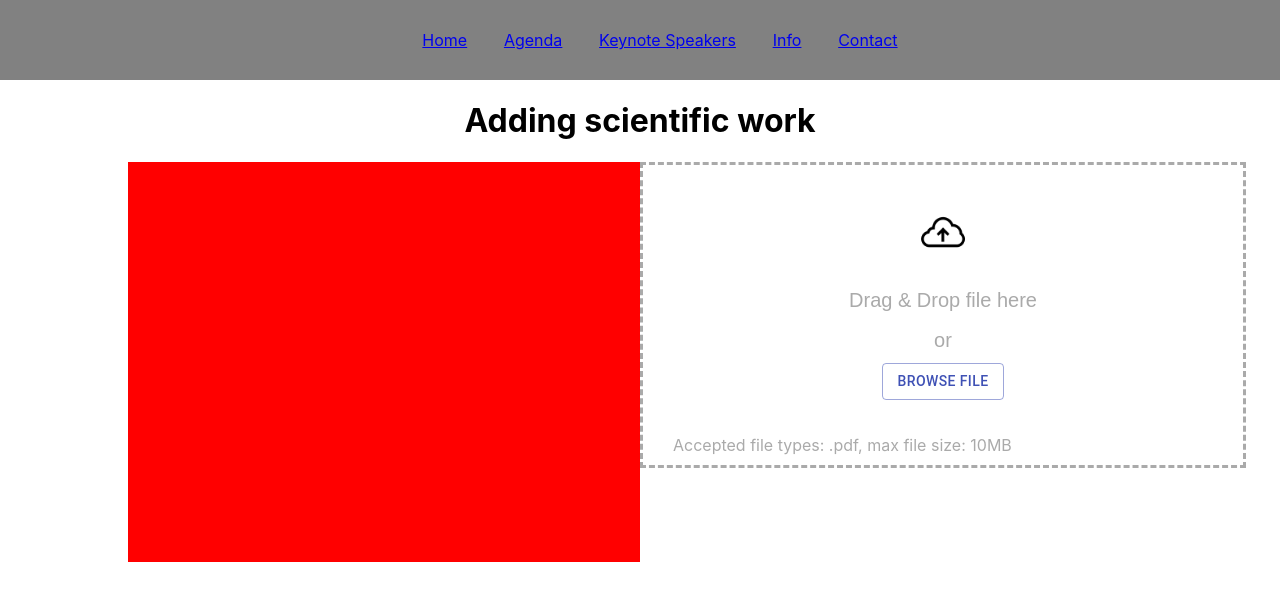
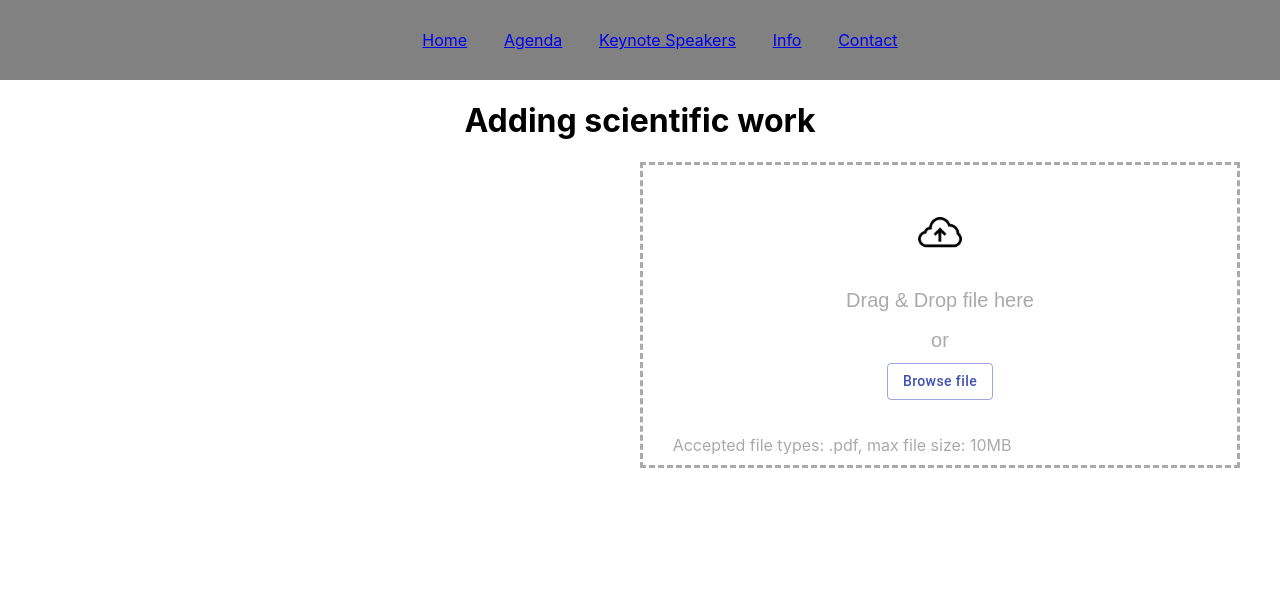
Before and after one commit to WyimaginowaneKoniki/Kongres, a React (Create React App) app in the folder web-client/: page /adding-work in a window 1280 px wide. Shown: the top 600 px of the page. Built offline with nearby package versions, Linux system fonts and the light colour scheme.

Commit message:
Add preview of added file.

```diff
--- a/web-client/src/components/DropZone.jsx
+++ b/web-client/src/components/DropZone.jsx
@@ -1,18 +1,17 @@
-import React from 'react';
+import React, { useState } from 'react';
 import { makeStyles } from '@material-ui/core/styles';
 import uploadIcon from '../images/upload.png';
+import pdfIcon from '../images/pdf-icon.png';
 import Button from '@material-ui/core/Button';
 import Box from '@material-ui/core/Box';
 
 function DropZone() {
     const styles = makeStyles({
         container: {
-            // display: 'block',
-            // justifyContent: 'center',
+            width: '600px',
         },
         dropContainer: {
             margin: '0px',
-            width: '600px',
             height: '300px',
             border: '3px dashed #aaaaaa',
         },
@@ -44,11 +43,39 @@ function DropZone() {
             paddingLeft: '5%',
             color: '#aaaaaa',
         },
+        btn: {
+            textTransform: 'none',
+        },
+        logo: {
+            height: '30px',
+            margin: '2%',
+            float: 'left',
+        },
+        fileName: {
+            height: '30px',
+            margin: '3%',
+            float: 'left',
+        },
+        fileSize: {
+            height: '30px',
+            margin: '3%',
+            float: 'left',
+        },
+        exit: {
+            height: '30px',
+            margin: '3%',
+            float: 'right',
+        },
     });
 
     const style = styles();
 
     const _maxFileSize = 10485760; // 1024 * 1024 * 10 = 10 MB
+
+    let _file = null;
+    const [_fileName, SetFileName] = useState(null);
+    const [_fileSize, SetFileSize] = useState(null);
+    const [_divStyle, SetDivStyle] = useState({display: 'none', textAlign: 'left'});
 
     const DragOver = (e) => {
         e.preventDefault();
@@ -65,10 +92,21 @@ function DropZone() {
     const FileDrop = (e) => {
         e.preventDefault();
         const file = e.dataTransfer.files[0];
-        console.log(file);
+        // console.log(file);
 
-        console.log(`The fileType is PDF:  ${ValidateFile(file)}`);
-        console.log(`The fileSize <= 10MB: ${ValidateSize(file)}`);
+        const isFileValid = ValidateFile(file);
+        const isSizeValid = ValidateSize(file);
+        // console.log(`The fileType is PDF:  ${isFileValid}`);
+        // console.log(`The fileSize <= 10MB: ${isSizeValid}`);
+
+        if(isFileValid && isSizeValid) {
+            _file = file;
+            SetFileName(file.name);
+            SetFileSize(FileSize(file.size));
+            SetDivStyle({display: 'block', textAlign: 'left'})
+            console.log(_file);
+        }
+
     }
 
     const ValidateFile = (file) => {
@@ -82,6 +120,21 @@ function DropZone() {
     const ValidateSize = (file) => {
         const size = file.size;
         return (_maxFileSize >= size);
+    }
+
+    const FileSize = (size) => {
+        if (size === 0) return '0 Bytes';
+        const k = 1024;
+        const sizes = ['Bytes', 'KB', 'MB', 'GB', 'TB'];
+        const i = Math.floor(Math.log(size) / Math.log(k));
+        return parseFloat((size / Math.pow(k, i)).toFixed(2)) + ' ' + sizes[i];
+    }
+
+    const Delete = () => {
+        SetDivStyle({display: 'none', textAlign: 'left'});
+        SetFileName(null);
+        SetFileSize(null);
+        _file = null;
     }
 
     return (
@@ -99,12 +152,18 @@ function DropZone() {
                             <br/>
                             or
                             <br/>
-                            <Button variant='outlined' color="primary">Browse file</Button>
+                            <Button variant='outlined' color="primary" className={style.btn}>Browse file</Button>
                         </Box>
                     </div>
                 </div>
                 <div className={style.inputInfo}>Accepted file types: .pdf, max file size: 10MB</div>
             </div>
+            <div style={_divStyle}>
+                <img className={style.logo} src={pdfIcon} alt="Logo"/>
+                <span className={style.fileName}>{_fileName}</span>
+                <span className={style.fileSize}>{_fileSize}</span>
+                <span className={style.exit} onClick={Delete}>x</span>
+            </div>
         </div>
     )
 }
--- a/web-client/src/pages/adding-work.js
+++ b/web-client/src/pages/adding-work.js
@@ -10,7 +10,7 @@ function AddingWork(props) {
             margin: 'auto',
         },
         left: {
-            backgroundColor: 'red',
+            // backgroundColor: 'red',
             width: '50%',
             height: '50vh',
             float: 'left',
```
Also changed, not shown: web-client/src/images/pdf-icon.png (added).
